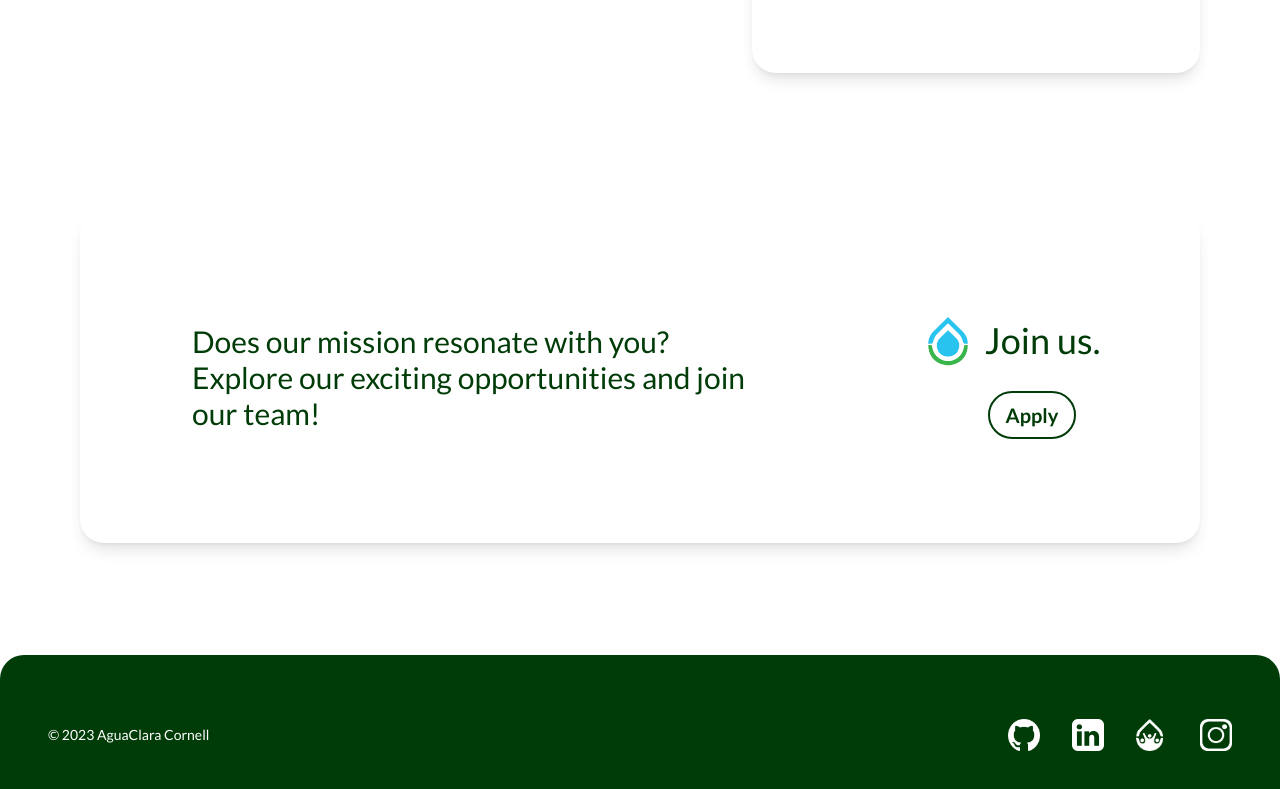
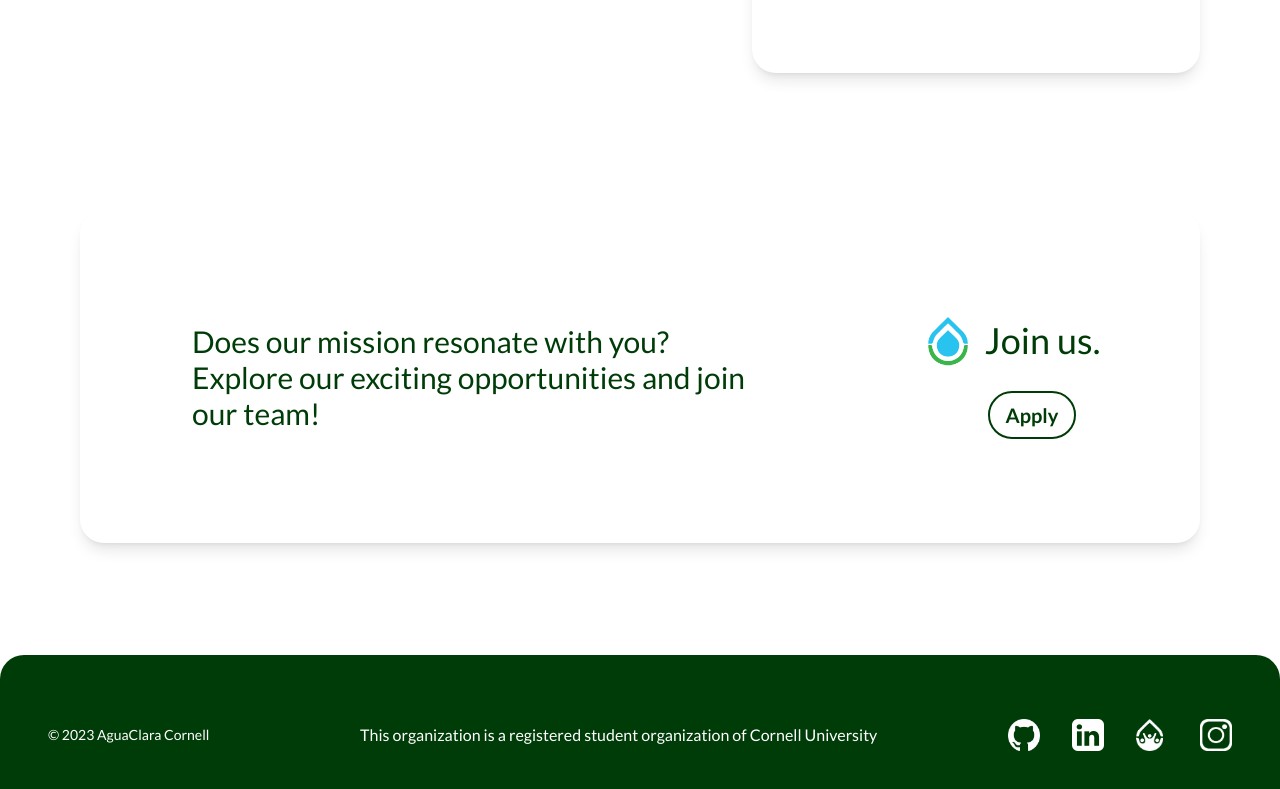
Before and after one commit to AguaClara/webmaster, a React (Vite) app: page / in a window 1280 px wide. Shown: the part 3665-4454 px from the top of the page. Built offline with nearby package versions, Linux system fonts and the light colour scheme.

Commit message:
added text to footer

```diff
--- a/src/components/Footer.jsx
+++ b/src/components/Footer.jsx
@@ -9,6 +9,10 @@ const Footer = () => {
       <div className="flex flex-row justify-between items-center py-16 px-12 sm:py-8">
         <p className="text-white text-sm sm:text-xs mr-5">
           &copy; 2023 AguaClara Cornell
+        </p>
+        <p>
+          This organization is a registered student organization of Cornell
+          University
         </p>
         <div className="flex flex-row items-center space-x-8 sm:space-x-4">
           <a
```
